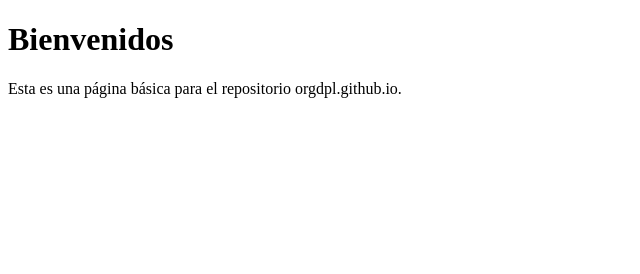
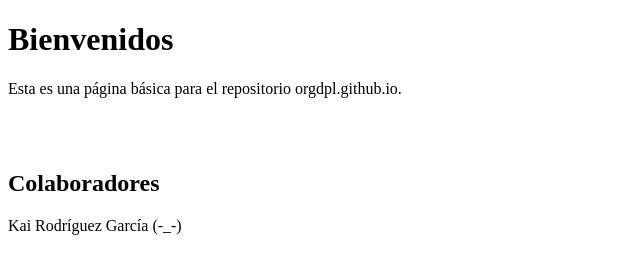
Before and after one commit to orgdpl-nicholelouis/orgdpl.github.io, a plain HTML site: page index.html in a window 1280 px wide. Shown: the whole page, without its empty margins (0-640 px from the left). Drawn offline with Linux system fonts and the light colour scheme.

Commit message:
Update index.html

```diff
--- a/index.html
+++ b/index.html
@@ -8,5 +8,8 @@
 <body>
     <h1>Bienvenidos</h1>
     <p>Esta es una página básica para el repositorio orgdpl.github.io.</p>
+    <br><br>
+    <h2>Colaboradores</h2>
+    <p>Kai Rodríguez García (-_-)</p>
 </body>
 </html>
```
